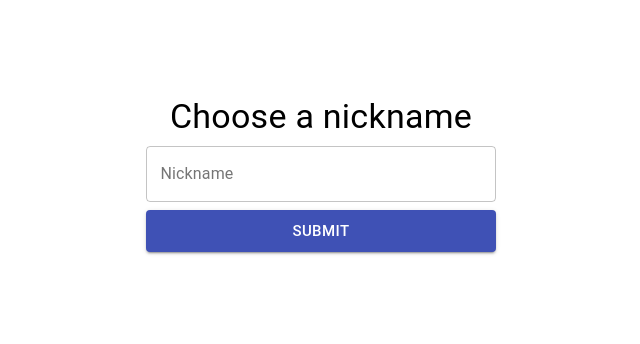
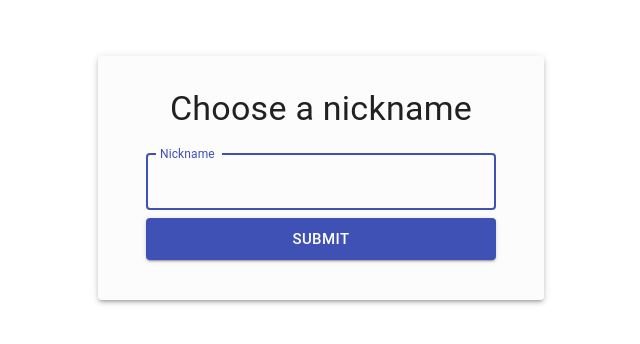
Before and after one commit to MansJackson/Chat-app, a React (Create React App) app in the folder client/: page / in a window 1280 px wide. Shown: the part 230-574 px from the top of the page, without its empty margins (319-959 px from the left). Built offline with nearby package versions, Linux system fonts and the light colour scheme.

Commit message:
fixed autofocus and added a Paper around nickname form

```diff
--- a/client/src/components/Chat.tsx
+++ b/client/src/components/Chat.tsx
@@ -158,6 +158,7 @@ function Chat(props: IChatProps) {
                 id="standard-adornment-password"
                 type="text"
                 value={input}
+                autoFocus
                 onChange={(e) => {
                   setInput(e.target.value);
                   scrollToBottom();
--- a/client/src/components/NicknameForm.tsx
+++ b/client/src/components/NicknameForm.tsx
@@ -1,6 +1,6 @@
 import React from 'react';
 import {
-  Grid, TextField, Button, Typography,
+  Grid, TextField, Button, Typography, Paper,
 } from '@material-ui/core';
 import { connect } from 'react-redux';
 import submitNickname from '../actions/nicknameFormActions';
@@ -14,6 +14,7 @@ function NicknameForm(props: INicknameFormProps & INicknameFormDispatch): JSX.El
 
   return (
     <Grid container justify="center" alignItems="center" className={classes.h100}>
+      <Paper elevation={3} style={{ padding: '2rem 3rem', background: '#f5f5f547' }}>
         <form
           onSubmit={(e) => {
             e.preventDefault();
@@ -23,7 +24,7 @@ function NicknameForm(props: INicknameFormProps & INicknameFormDispatch): JSX.El
           noValidate
           autoComplete="off"
         >
-        <Typography align="center" component="h4" variant="h4">
+          <Typography align="center" component="h4" variant="h4" style={{ paddingBottom: '1rem' }}>
             Choose a nickname
           </Typography>
           <TextField
@@ -32,6 +33,7 @@ function NicknameForm(props: INicknameFormProps & INicknameFormDispatch): JSX.El
             }}
             label="Nickname"
             variant="outlined"
+            autoFocus
           />
           <Button
             onClick={() => {
@@ -44,6 +46,7 @@ function NicknameForm(props: INicknameFormProps & INicknameFormDispatch): JSX.El
             Submit
           </Button>
         </form>
+      </Paper>
     </Grid>
   );
 }
```
Lines whose indentation alone changed are shown as unchanged.
